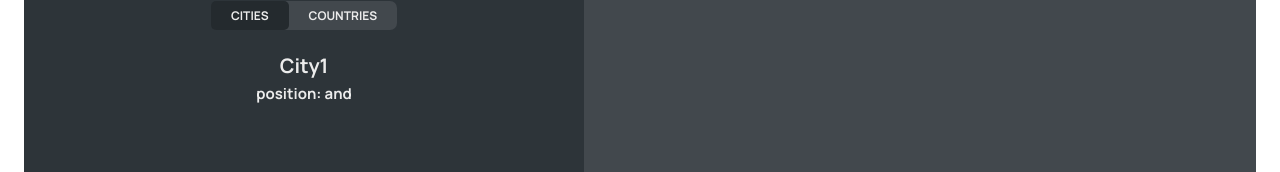
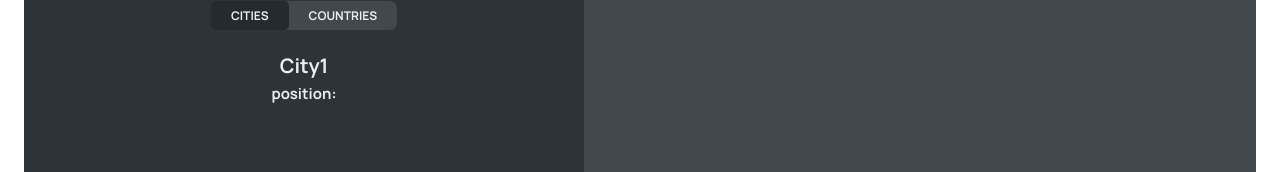
Before and after one commit to Ken-Musau/tour, a React (Vite) app: page /app/cities/1 in a window 1280 px wide. Shown: the part 139-311 px from the top of the page. Built offline with nearby package versions, Linux system fonts and the light colour scheme; data requests are answered from the project's data file.

Commit message:
get city

```diff
--- a/src/components/City.jsx
+++ b/src/components/City.jsx
@@ -1,6 +1,6 @@
 // import styles from "./City.module.css";
 
-import { useParams, useSearchParams } from "react-router-dom";
+import { useParams } from "react-router-dom";
 
 // const formatDate = (date) =>
 //   new Intl.DateTimeFormat("en", {
@@ -13,10 +13,10 @@ import { useParams, useSearchParams } from "react-router-dom";
 function City() {
   const { id } = useParams();
 
-  const [searchParams, setSearchParams] = useSearchParams();
+  // const [searchParams, setSearchParams] = useSearchParams();
 
-  const lat = searchParams.get("lat");
-  const lng = searchParams.get("lng");
+  // const lat = searchParams.get("lat");
+  // const lng = searchParams.get("lng");
 
   // TEMP DATA
   // const currentCity = {
@@ -31,9 +31,7 @@ function City() {
   return (
     <>
       <h1>City{id}</h1>
-      <h2>
-        position: {lat} and {lng}
-      </h2>
+      <h2>position:</h2>
     </>
   );
 
--- a/src/contexts/CitiesContext.jsx
+++ b/src/contexts/CitiesContext.jsx
@@ -7,6 +7,7 @@ const CitiesContext = createContext();
 function CitiesProvider({ children }) {
   const [cities, setCities] = useState([]);
   const [isLoading, setIsLoading] = useState(false);
+  const [currentCity, setCurrentCity] = useState({});
 
   useEffect(() => {
     async function fetchCities() {
@@ -25,14 +26,28 @@ function CitiesProvider({ children }) {
 
     fetchCities();
   }, []);
+
+  async function getCity(id) {
+    try {
+      setIsLoading(true);
+      const resp = await fetch(`${URL}/cities/${id}`);
+      const data = await resp.json();
+      setCurrentCity(data);
+      // setIsLoading(false);
+    } catch {
+      alert("There was an error loading data... ");
+    } finally {
+      setIsLoading(false);
+    }
+  }
+
   return (
     <CitiesContext.Provider
       value={{
-        URL,
         cities,
-        setCities,
         isLoading,
-        setIsLoading,
+        currentCity,
+        setCurrentCity,
       }}
     >
       {children}
```
